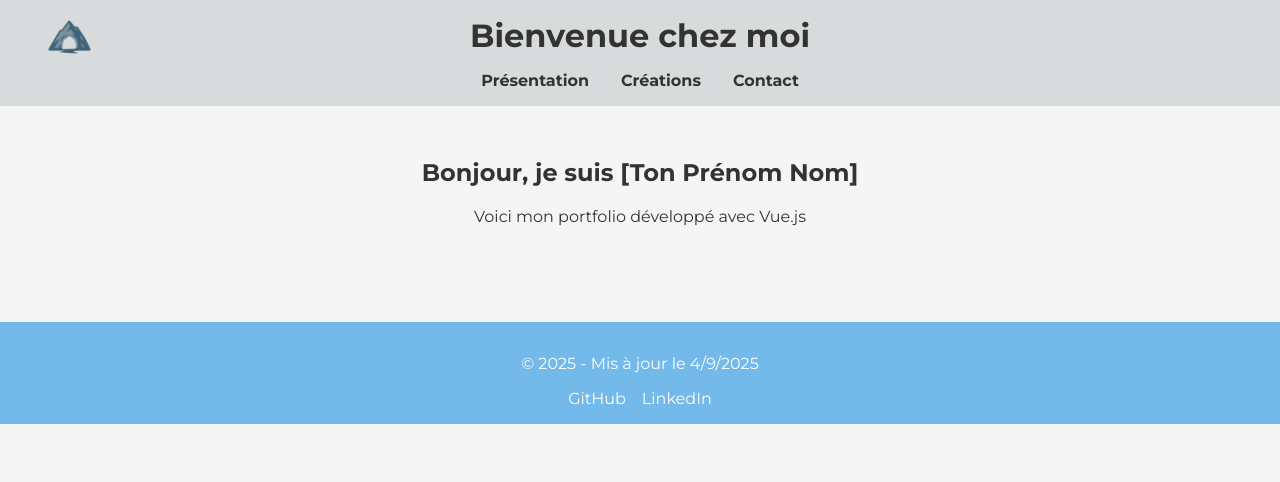
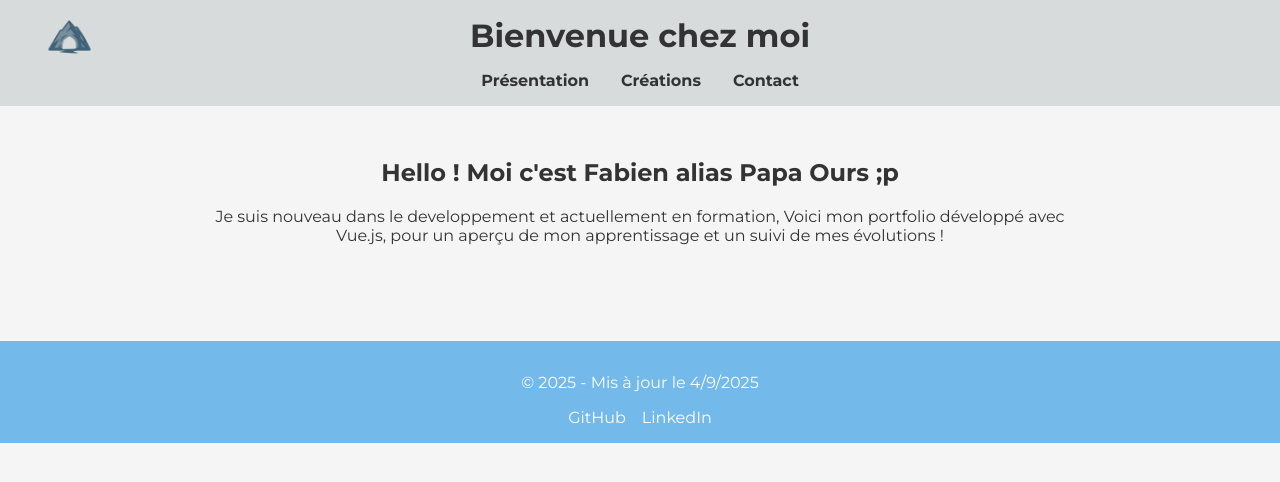
Before and after one commit to PapaOursBzH/portfolio, a Vue app: page /#/presentation in a window 1280 px wide. Shown: the top 482 px of the page. Built offline with nearby package versions, Linux system fonts and the light colour scheme.

Commit message:
MAJ présentation

```diff
--- a/src/views/Presentation.vue
+++ b/src/views/Presentation.vue
@@ -1,7 +1,7 @@
 <template>
     <section id="presentation">
-      <h2>Bonjour, je suis [Ton Prénom Nom]</h2>
-      <p>Voici mon portfolio développé avec Vue.js</p>
+      <h2>Hello ! Moi c'est Fabien alias Papa Ours ;p</h2>
+      <p>Je suis nouveau dans le developpement et actuellement en formation, Voici mon portfolio développé avec Vue.js, pour un aperçu de mon apprentissage et un suivi de mes évolutions !</p>
     </section>
   </template>
 
```
